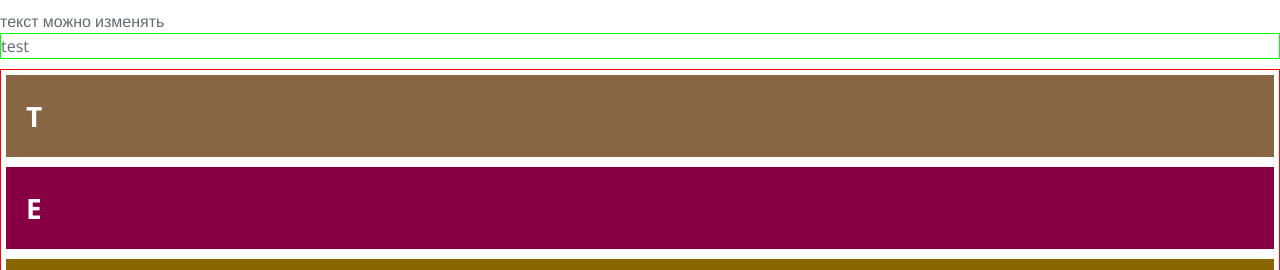
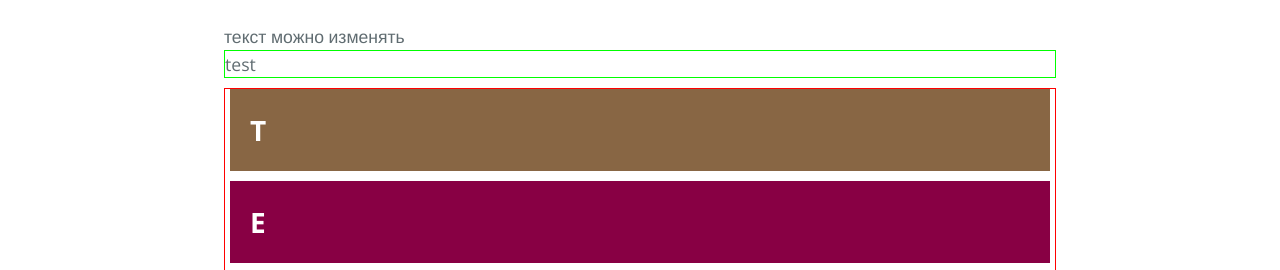
Before and after one commit to sergeyvo80/test-component, a website built with webpack: page index.html in a window 1280 px wide. Shown: the part 468-738 px from the top of the page. Built offline with nearby package versions, Linux system fonts and the light colour scheme.

Commit message:
github page styles

```diff
--- a/index.html
+++ b/index.html
@@ -23,6 +23,8 @@
     <a href="https://github.com/sergeyvo80/test-component/tarball/master" class="btn">Download .tar.gz</a>
 </section>
 
+<section class="main-content">
+
 <h1>tile-letters</h1>
 
 
@@ -42,6 +44,7 @@ Order:
 текст можно изменять<br>
 <tile-letters layout="column" order="direct" contenteditable='true'>test</tile-letters>
 
+    </section>
 
 </body>
 </html>
```
